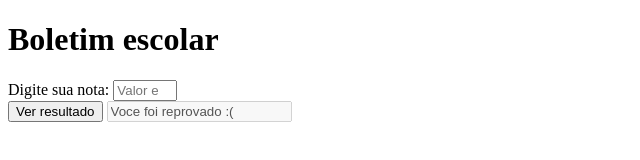
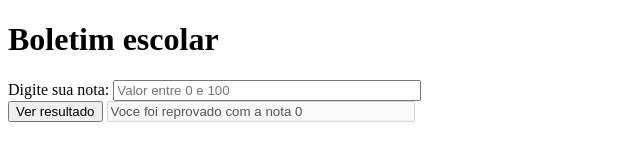
Before and after one commit to manoelluis/Atividade-03---Processo-Seletivo-C3C-Software, a plain HTML site: page Questão 3/index.html in a window 1280 px wide. Both pictures are taken after a click on the button "Ver resultado". Shown: the whole page, without its empty margins (0-640 px from the left). Drawn offline with Linux system fonts and the light colour scheme.

Commit message:
questão 3 quase pronta

```diff
--- a/Questão 3/index.html
+++ b/Questão 3/index.html
@@ -4,6 +4,7 @@
     <meta charset="UTF-8" />
     <meta http-equiv="X-UA-Compatible" content="IE=edge" />
     <meta name="viewport" content="width=device-width, initial-scale=1.0" />
+    <link rel="stylesheet" href="style.css" />
     <title>Document</title>
   </head>
   <body>
--- a/Questão 3/nota.js
+++ b/Questão 3/nota.js
@@ -3,23 +3,28 @@ const resultado = document.querySelector("#resultado");
 const calcular = document.querySelector("#calcular");
 
 calcular.onclick = () => {
-  const corrigida = arredondar();
+  const valor = Math.floor(Number(nota.value));
 
-  if (nota.value < 0 || nota.value > 100) {
+  const corrigida = arredondar(valor);
+  if (valor < 0 || valor > 100) {
     alert("Digite um numero entre 0 e 100");
-  } else if (corrigida < 40) {
-    resultado.value = "Voce foi reprovado :(";
+    return;
+  }
+  if (corrigida < 40) {
+    resultado.value = `Voce foi reprovado com a nota ${corrigida}`;
   } else {
-    resultado.value = "Voce foi aprovado! :)";
+    resultado.value = `Voce foi aprovado com a nota ${corrigida}`;
   }
 };
 
-const arredondar = () => {
-  if (nota.value < 38) {
-    return nota.value;
-  } else if (nota.value % 5 >= 3) {
-    return (nota.value = nota.value + (5 - (nota.value % 5)));
-  } else {
-    return (nota.value = nota.value - (nota.value % 5));
+const arredondar = (valor) => {
+  if (valor < 38) {
+    return valor;
   }
+
+  if (valor % 5 >= 3) {
+    return valor + (5 - (valor % 5));
+  }
+
+  return valor;
 };
--- a/Questão 3/style.css
+++ b/Questão 3/style.css
@@ -0,0 +1,3 @@
+input {
+    width: 300px;
+}
```
